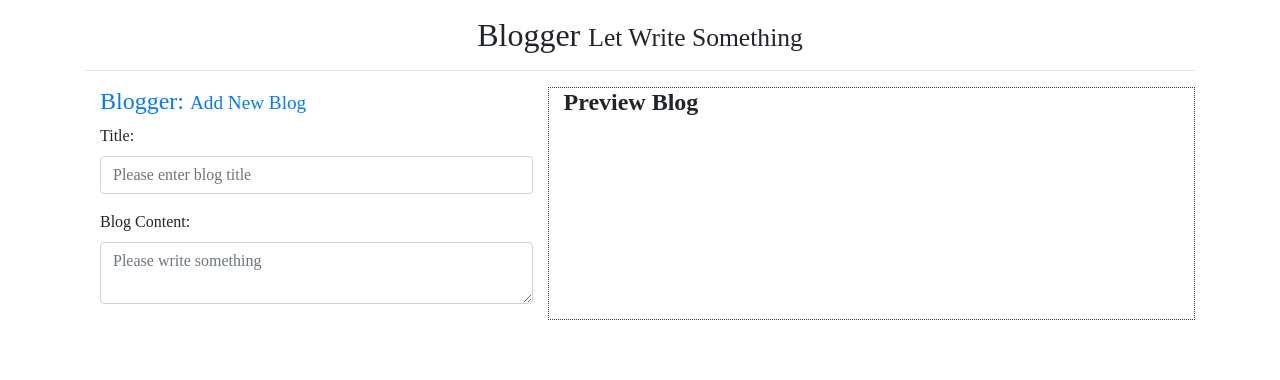
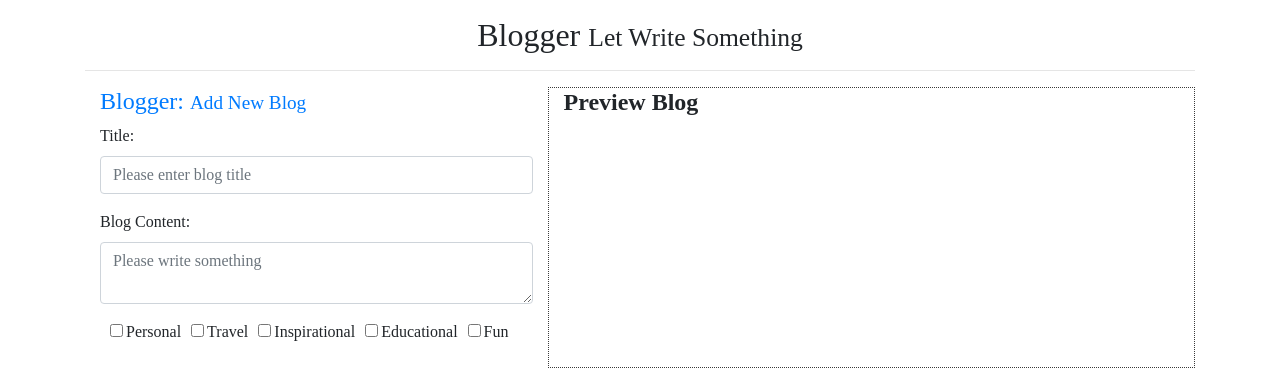
Before and after one commit to aakritsubedi/learning-vuejs, a Vue app: page /advance/inputBinding in a window 1280 px wide. Shown: the top 380 px of the page. Built offline with nearby package versions, Linux system fonts and the light colour scheme.

Commit message:
Input Binding: Input[checkbox] Fields

```diff
--- a/src/components/20InputBinding/20AddBlog.vue
+++ b/src/components/20InputBinding/20AddBlog.vue
@@ -27,12 +27,31 @@
                 required
               ></textarea>
             </div>
+            <div class="form-group" id="blog-categories">
+              <input type="checkbox" value="Personal" v-model="blog.categories" />
+              <label for="personal">Personal</label>
+
+              <input type="checkbox" value="Travel" v-model="blog.categories" />
+              <label for="personal">Travel</label>
+
+              <input type="checkbox" value="Inspirational" v-model="blog.categories" />
+              <label for="personal">Inspirational</label>
+
+              <input type="checkbox" value="Educational" v-model="blog.categories" />
+              <label for="personal">Educational</label>
+
+              <input type="checkbox" value="Fun" v-model="blog.categories" />
+              <label for="personal">Fun</label>
+            </div>
           </form>
         </div>
         <div class="col-md-7" id="preview">
           <h4 class="font-weight-bold">Preview Blog</h4>
           <h3>{{ blog.title }}</h3>
           <p id="blog-content">{{ blog.content }}</p>
+          <ul id="preview-categories">
+            <li v-for="category in blog.categories" v-bind:key="category">{{ category }}</li>
+          </ul>
         </div>
       </div>
     </div>
@@ -46,7 +65,8 @@ export default {
     return {
       blog: {
         title: "",
-        content: ""
+        content: "",
+        categories: []
       }
     };
   }
@@ -57,7 +77,32 @@ export default {
 #preview {
   border: 1px dotted #3a3a3a;
 }
+#preview-categories {
+  list-style: none;
+}
+#preview-categories li {
+  float: left;
+  width: auto;
+  margin: 0 5px;
+  padding: 2px 4px;
+  border: 1px solid #2C3335;
+}
+#preview-categories li:hover {
+  color: #ffffff;
+  background-color: #2C3335;
+  border: 1px dotted #DAE0E2;
+}
+
 #blog-content {
   text-indent: 25px;
 }
+#blog-categories input {
+  text-align: center;
+  display: inline-block;
+  margin: 0 3px 0 10px;
+}
+#blog-categories label {
+  font-weight: blod;
+  display: inline-block;
+}
 </style>
```
